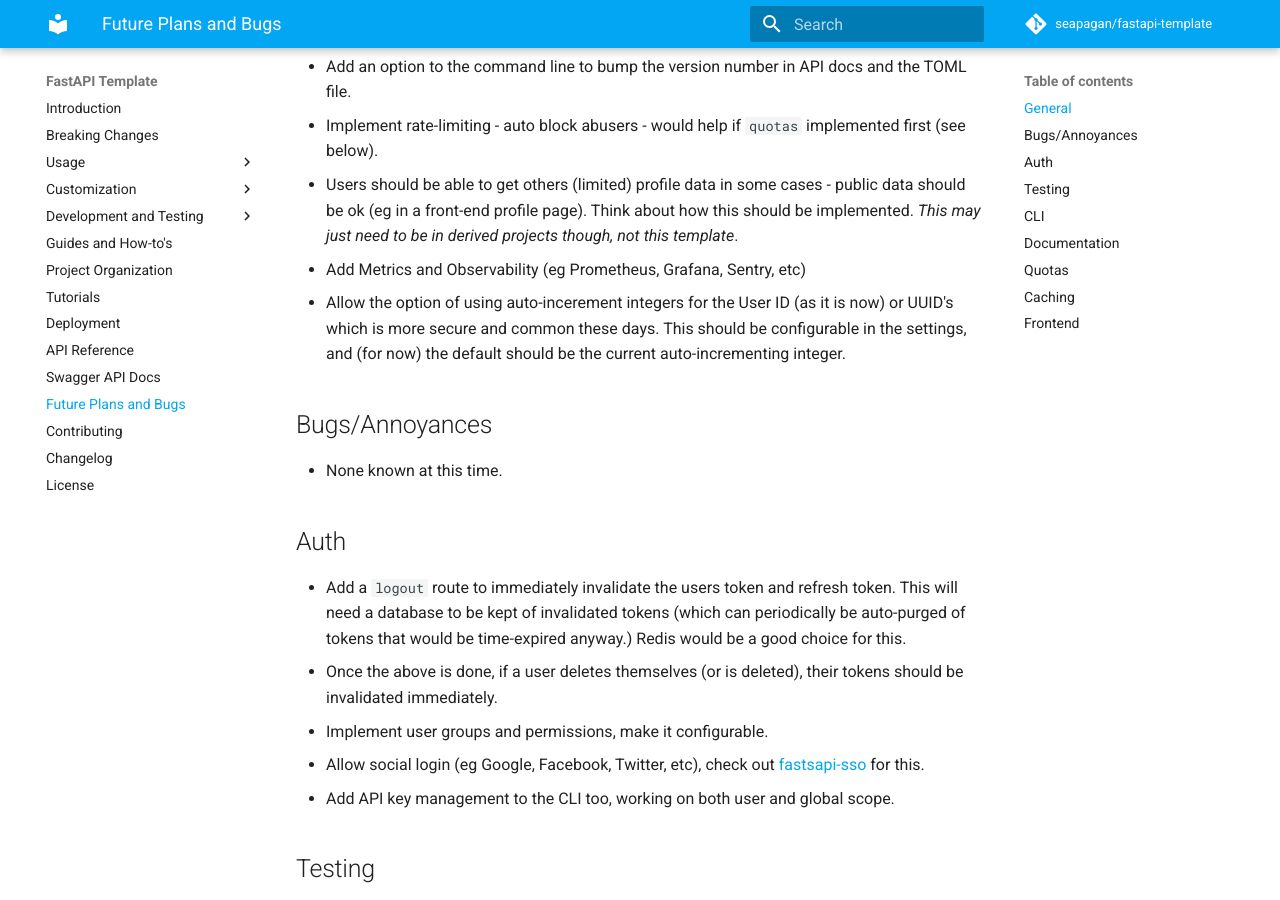
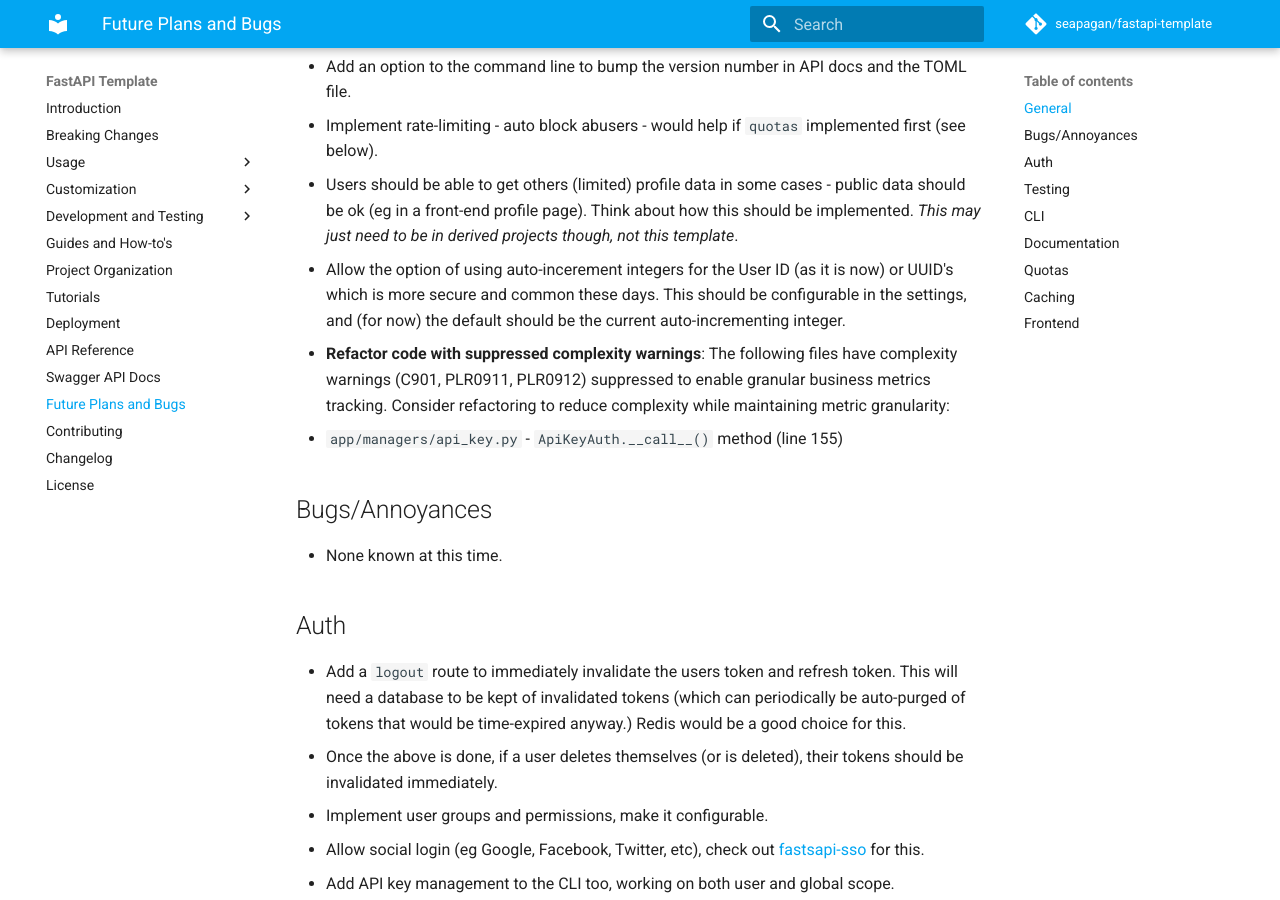
Before and after one commit to seapagan/fastapi-template, an MkDocs documentation site: the page built from docs/future.md, in a window 1280 px wide and 900 px high, scrolled down 481 px. Built offline with MkDocs 1.6.1 and Material for MkDocs 9.7.7, drawn with Linux system fonts in a browser that asks for light colours; comment, search, counter and statistics services are not loaded.

Commit message:
docs: update TODO list for completed metrics and future refactoring
- Remove completed "Add Metrics and Observability" item
- Add TODO for refactoring ApiKeyAuth.__call__() complexity
  - Method has suppressed C901, PLR0911, PLR0912 warnings
  - Should be revisited to reduce complexity while maintaining
    granular metrics tracking

```diff
--- a/TODO.md
+++ b/TODO.md
@@ -21,11 +21,15 @@
   public data should be ok (eg in a front-end profile page). Think about how
   this should be implemented. *This may just need to be in derived projects
   though, not this template*.
-- Add Metrics and Observability (eg Prometheus, Grafana, Sentry, etc)
 - Allow the option of using auto-incerement integers for the User ID (as it is
   now) or UUID's which is more secure and common these days. This should be
   configurable in the settings, and (for now) the default should be the current
   auto-incrementing integer.
+- **Refactor code with suppressed complexity warnings**: The following files
+  have complexity warnings (C901, PLR0911, PLR0912) suppressed to enable
+  granular business metrics tracking. Consider refactoring to reduce complexity
+  while maintaining metric granularity:
+  - `app/managers/api_key.py` - `ApiKeyAuth.__call__()` method (line 155)
 
 ## Bugs/Annoyances
 
```
